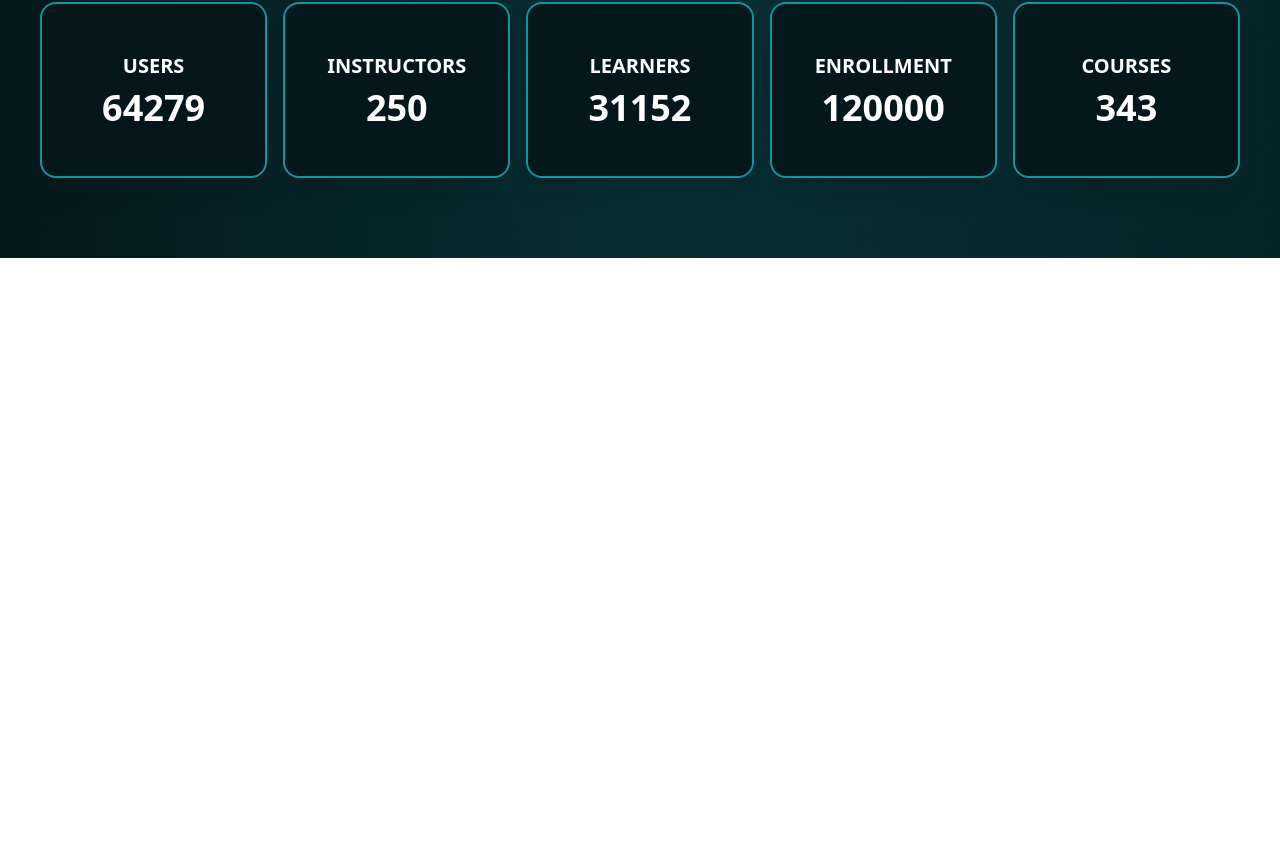
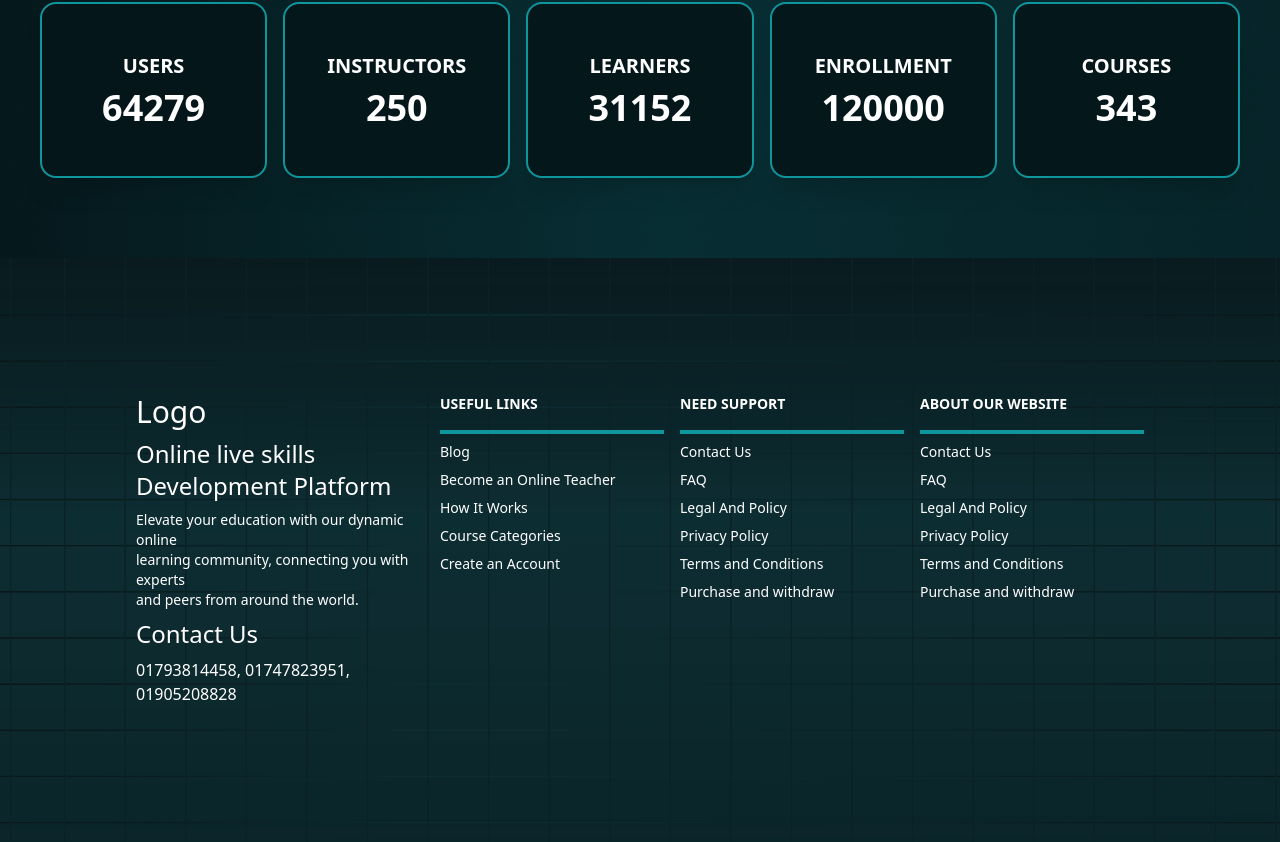
Before and after one commit to Zannatul-Fahmida/online-learning, a Next.js app: page / in a window 1280 px wide. Shown: the part 2498-3340 px from the top of the page. Before the commit the page ends 2756 px from the top, so only its background shows below. Built offline with nearby package versions, Linux system fonts and the light colour scheme.

Commit message:
footer added

```diff
--- /dev/null
+++ b/components/Home/About.jsx
@@ -0,0 +1,5 @@
+export default function About (){
+    return (
+        <div></div>
+    )
+}
--- a/components/Shared/Footer.jsx
+++ b/components/Shared/Footer.jsx
@@ -1,5 +1,64 @@
-export default Footer () {
-    return (
+import Link from "next/link";
+import styles from "../../styles/Home.module.css";
 
-    )
+export default function Footer() {
+  return (
+    <div className={`${styles.bannerBg} md:p-24 p-12 text-white`}>
+      <footer className="footer p-10 text-white">
+        <aside>
+          <p className="text-3xl">Logo</p>
+          <p className="text-2xl">
+            Online live skills
+            <br />
+            Development Platform
+          </p>
+          <p className="text-sm">Elevate your education with our dynamic online
+          <br />
+          learning community, connecting you with experts
+          <br />
+          and peers from around the world.</p>
+          <p className="text-2xl">Contact Us</p>
+          <p className="text-base">01793814458, 01747823951, 01905208828</p>
+        </aside>
+        <nav>
+          <header className="footer-title opacity-100">Useful Links</header>
+          <div
+            style={{ border: "2px #0F969C solid" }}
+            className="w-56"
+          ></div>
+          <Link href='/' className="link link-hover">Blog</Link>
+          <Link href='/' className="link link-hover">Become an Online Teacher</Link>
+          <Link href='/' className="link link-hover">How It Works</Link>
+          <Link href='/' className="link link-hover">Course Categories</Link>
+          <Link href='/' className="link link-hover">Create an Account</Link>
+        </nav>
+        <nav>
+          <header className="footer-title opacity-100">Need Support</header>
+          <div
+            style={{ border: "2px #0F969C solid" }}
+            className="w-56"
+          ></div>
+          <Link href='/' className="link link-hover">Contact Us</Link>
+          <Link href='/' className="link link-hover">FAQ</Link>
+          <Link href='/' className="link link-hover">Legal And Policy</Link>
+          <Link href='/' className="link link-hover">Privacy Policy</Link>
+          <Link href='/' className="link link-hover">Terms and Conditions</Link>
+          <Link href='/' className="link link-hover">Purchase and withdraw</Link>
+        </nav>
+        <nav>
+          <header className="footer-title opacity-100">About Our Website</header>
+          <div
+            style={{ border: "2px #0F969C solid" }}
+            className="w-56"
+          ></div>
+          <Link href='/' className="link link-hover">Contact Us</Link>
+          <Link href='/' className="link link-hover">FAQ</Link>
+          <Link href='/' className="link link-hover">Legal And Policy</Link>
+          <Link href='/' className="link link-hover">Privacy Policy</Link>
+          <Link href='/' className="link link-hover">Terms and Conditions</Link>
+          <Link href='/' className="link link-hover">Purchase and withdraw</Link>
+        </nav>
+      </footer>
+    </div>
+  );
 }
--- a/pages/index.js
+++ b/pages/index.js
@@ -5,6 +5,7 @@ import CareerGoal from "../components/Home/CareerGoal";
 import TopCourses from "../components/Home/TopCourses";
 import PopularCourses from "../components/Home/PopularCourses";
 import PlatformStats from "../components/Home/PlatformStats";
+import Footer from "../components/Shared/Footer";
 
 export default function Home() {
   return (
@@ -22,6 +23,7 @@ export default function Home() {
         <TopCourses />
         <PopularCourses />
         <PlatformStats />
+        <Footer />
       </main>
     </>
   );
```
